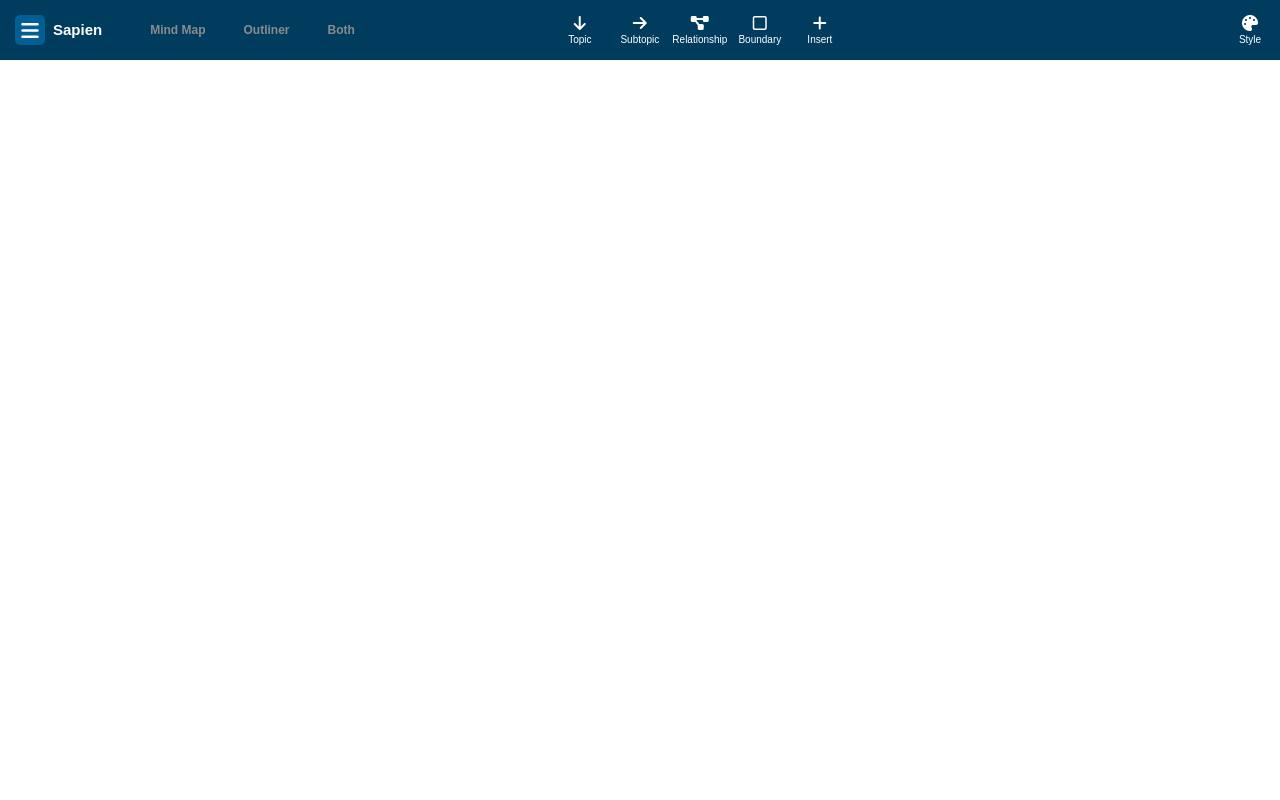
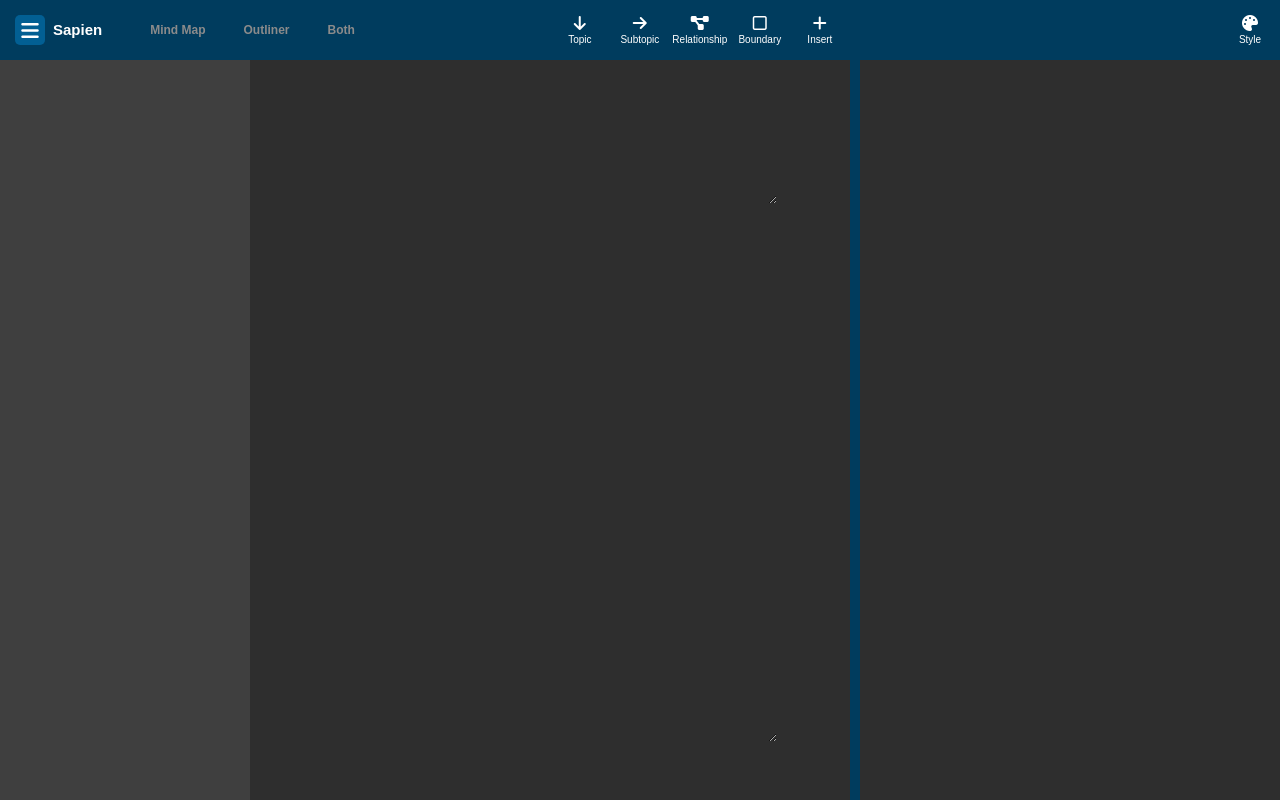
Before and after one commit to Yijia-Chen/sapien, a React (Create React App) app: page / in a window 1280 px wide. Built offline with nearby package versions, Linux system fonts and the light colour scheme.

Commit message:
feat: app body and basic outliner

```diff
--- a/src/App.css
+++ b/src/App.css
@@ -11,6 +11,60 @@
   color: white; /* FIXME: and so is this */
 }
 
+.App-menu {
+  float: left;
+  background-color: #3F3F3F;
+  width: 250px;
+  height: calc(100vh - 60px);
+}
+
+.App-outliner {
+  float: left;
+  background-color: #2E2E2E;
+  width: 600px;
+  height: calc(100vh - 60px);
+}
+
+.outliner-title {
+  margin-top: 80px;
+  height: 60px;
+  width: 450px;
+  font-size: 50px;
+  color: #ffffff;
+  background-color: #2e2e2e;
+  border-width: 0;
+  font-family: sans-serif;
+  font-weight: 800;
+}
+
+.outliner-body {
+  margin-top: 30px;
+  height: calc(100vh - 160px - 80px - 60px);
+  width: 450px;
+  font-size: 20px;
+  color: #ffffff;
+  background-color: #2e2e2e;
+  border-width: 0;
+  font-family: sans-serif;
+  font-weight: 600;
+  line-height: 35px;
+}
+
+.separator {
+  float: left;
+  background-color: #003c5e;
+  width: 10px;
+  height: calc(100vh - 60px);
+}
+
+.App-mindmap {
+  float: left;
+  background-color: #2E2E2E;
+  width: calc(100vw - 860px);
+  height: calc(100vh - 60px);
+}
+
+/* Header components */
 .mode-panel {
   float: left;
   margin-left: 25px;
@@ -30,7 +84,7 @@
 }
 
 /* Pure text */
-.sapien {
+.text-logo{
   float: left;
   font-family: sans-serif;
   font-weight: 800;
--- a/src/App.js
+++ b/src/App.js
@@ -1,3 +1,4 @@
+import React from 'react';
 import './App.css';
 
 function MenuButton(props) {
@@ -54,18 +55,60 @@ function StyleButton(props) {
   );
 }
 
-function App() {
+class Menu extends React.Component {
+  render() {
+    return (
+      <div className='App-menu'>
+
+      </div>
+    );
+  }
+}
+
+class Outliner extends React.Component {
+  render() {
+    return (
+      <div className='App-outliner'>
+        <textarea className='outliner-title'></textarea>
+        <textarea
+          className='outliner-body'
+          onChange={this.props.function}
+        ></textarea>
+      </div>
+    );
+  }
+}
+
+class Mindmap extends React.Component {
+  render() {
+    return (
+      <div className='App-mindmap'>
+
+      </div>
+    );
+  }
+}
+
+export default class App extends React.Component {
+  update(content) {
+    this.setState({ content });
+  }
+
+  render() {
     return (
       <div className='App'>
         <header className='App-header'>
           <MenuButton icon='fas fa-bars' />
-        <p className='sapien'>Sapien</p>
+          <p className='text-logo'>Sapien</p>
           <ModePanel />
           <UtilityPanel />
           <StylePanel />
         </header>
+        <Menu />
+        <Outliner function={(e) => this.update(e.target.value)} />
+        <div className='separator'></div>
+        <Mindmap />
       </div>
     );
   }
-
-export default App;
+}
```
Lines whose indentation alone changed are shown as unchanged.
